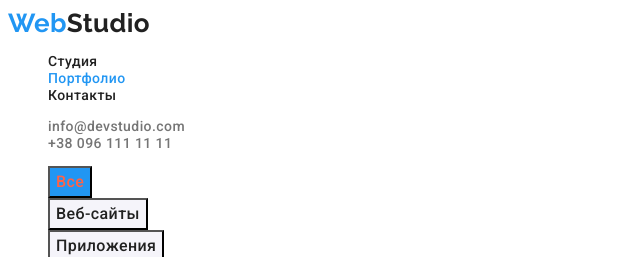
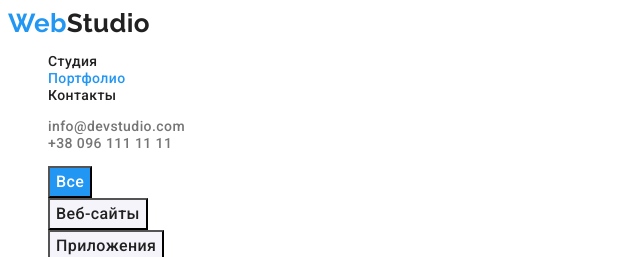
Before and after one commit to Valeria-Apostolidi/goit-markup-hw-02, a plain HTML site: page portfolio.html in a window 1280 px wide. In both pictures the pointer is over the button "Все". Shown: the top 257 px of the page, 0-640 px from the left. Drawn offline with Linux system fonts and the light colour scheme.

Commit message:
Finalize

```diff
--- a/styles/styles.css
+++ b/styles/styles.css
@@ -174,7 +174,7 @@ body {
 .options-btn:hover,
 .options-btn:focus {
   background-color: var(--accent-color);
-  color: tomato;
+  color: var(--add-font-color);
 }
 
 .projects-heading {
```
